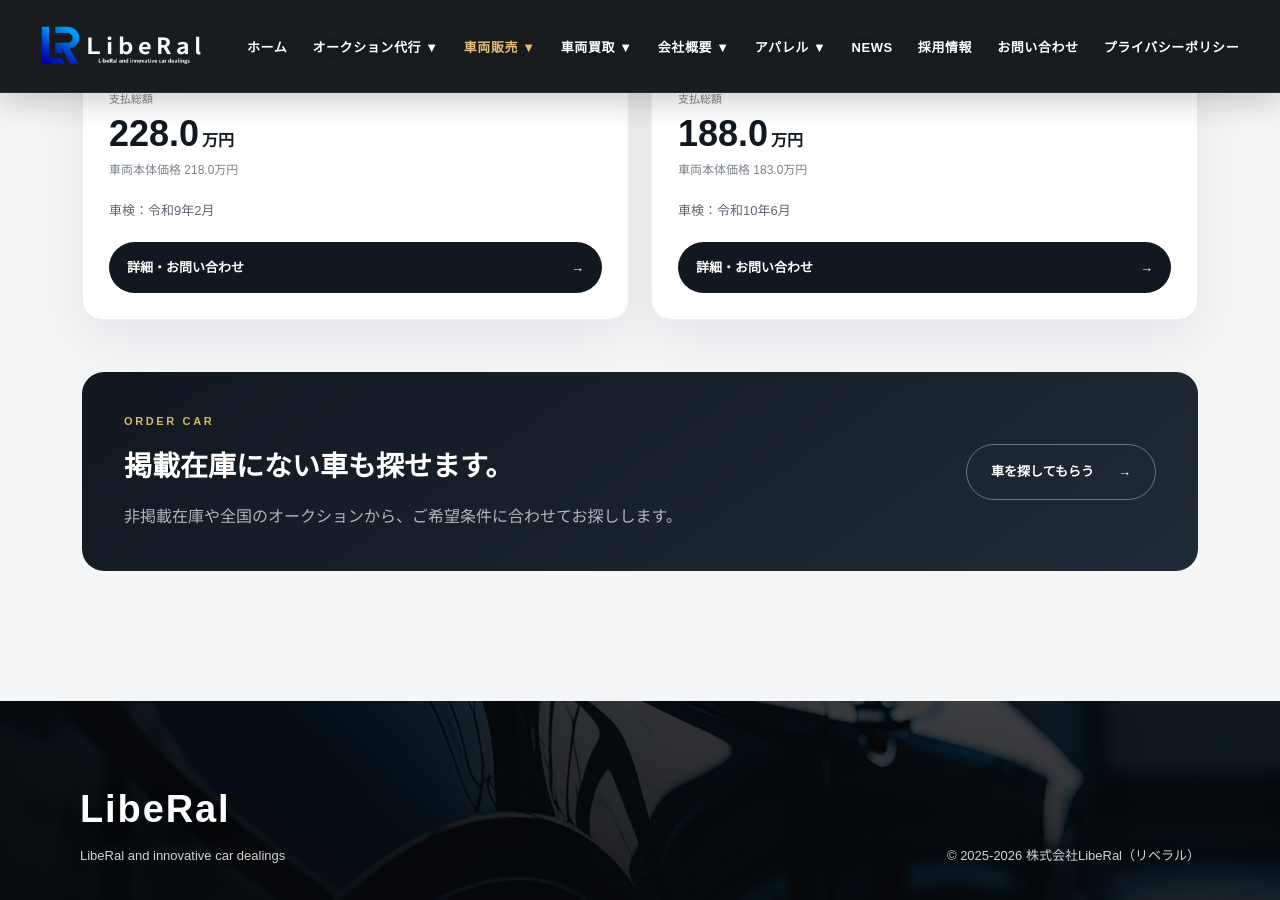
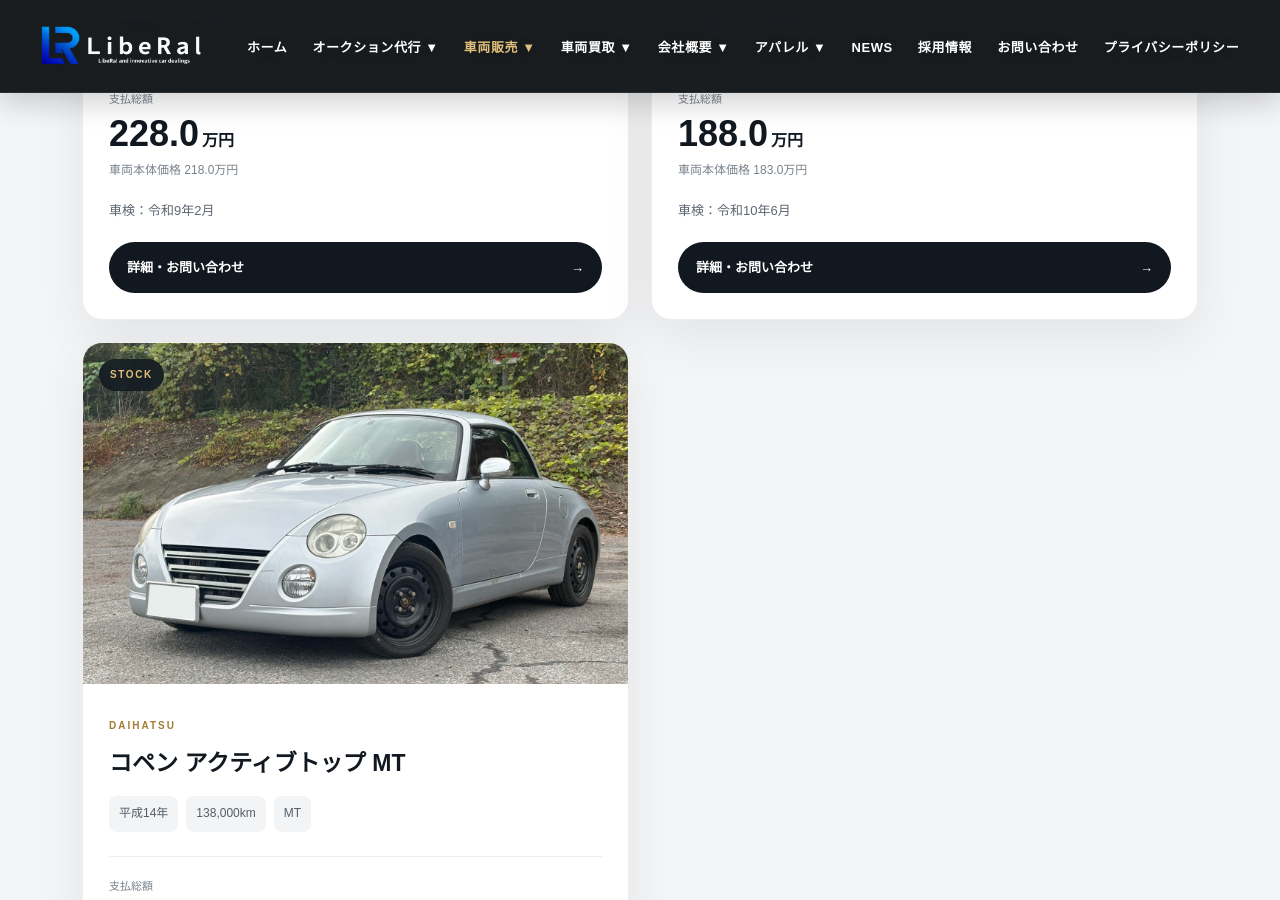
Before and after one commit to liberal0321/LibeRal., a Jekyll site: the page built from zaiko.html, in a window 1280 px wide and 900 px high, scrolled down 8014 px. Built offline with Jekyll 4.4.1, drawn with Linux system fonts in a browser that asks for light colours; some of the changed text lies outside the part shown.

Commit message:
Update zaiko.html

```diff
--- a/zaiko.html
+++ b/zaiko.html
@@ -657,7 +657,7 @@
           <span class="stock-badge">STOCK</span>
         </div>
         <div class="info">
-          <span class="car-maker">TOYOTA</span>
+          <span class="car-maker">SUZUKI</span>
           <h3>ハスラー ハイブリッドXターボ AT</h3>
 
           <div class="spec-list">
@@ -676,6 +676,38 @@
           <a href="contact.html?car=rスズキ%20ハスラー" class="detail-button">詳細・お問い合わせ <span>→</span></a>
         </div>
       </article>
+
+      <article class="car-card"
+        data-maker="ダイハツ"
+        data-year="2002"
+        data-mileage="138000"
+        data-price="480000"
+        data-keywords="ダイハツ コペン アクティブトップ MT オープン">
+        <div class="car-image">
+          <img src="zaiko19.jpg" alt="コペン アクティブトップ">
+          <span class="stock-badge">STOCK</span>
+        </div>
+        <div class="info">
+          <span class="car-maker">DAIHATSU</span>
+          <h3>コペン アクティブトップ MT</h3>
+
+          <div class="spec-list">
+            <span>平成14年</span>
+            <span>138,000km</span>
+            <span>MT</span>
+          </div>
+
+          <div class="price-area">
+            <span>支払総額</span>
+            <strong>48.0<small>万円</small></strong>
+            <p>車両本体価格 38.0万円</p>
+          </div>
+
+          <p class="inspection">車検：令和10年11月</p>
+          <a href="contact.html?car=rダイハツ%20コペン" class="detail-button">詳細・お問い合わせ <span>→</span></a>
+        </div>
+      </article>
+
 
 
 
```
